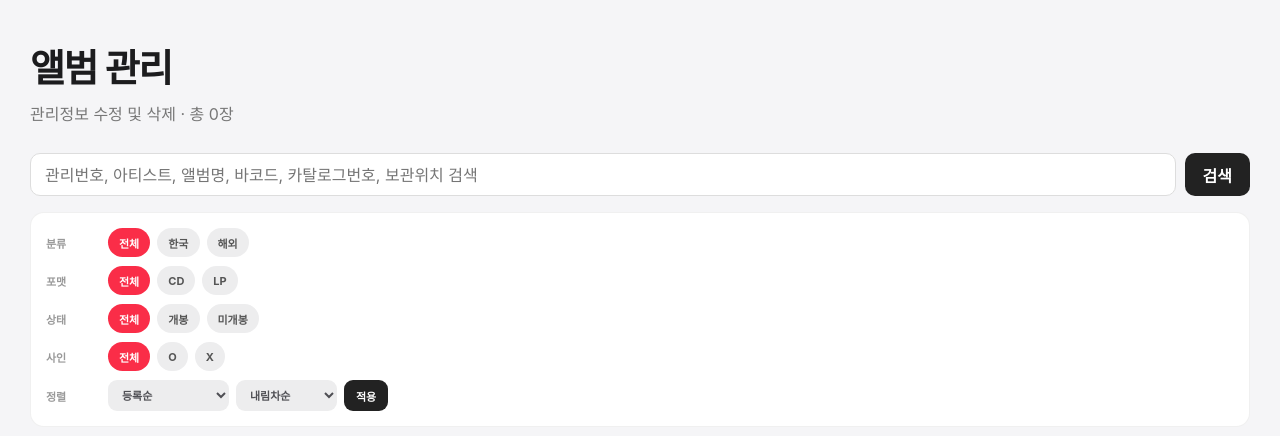
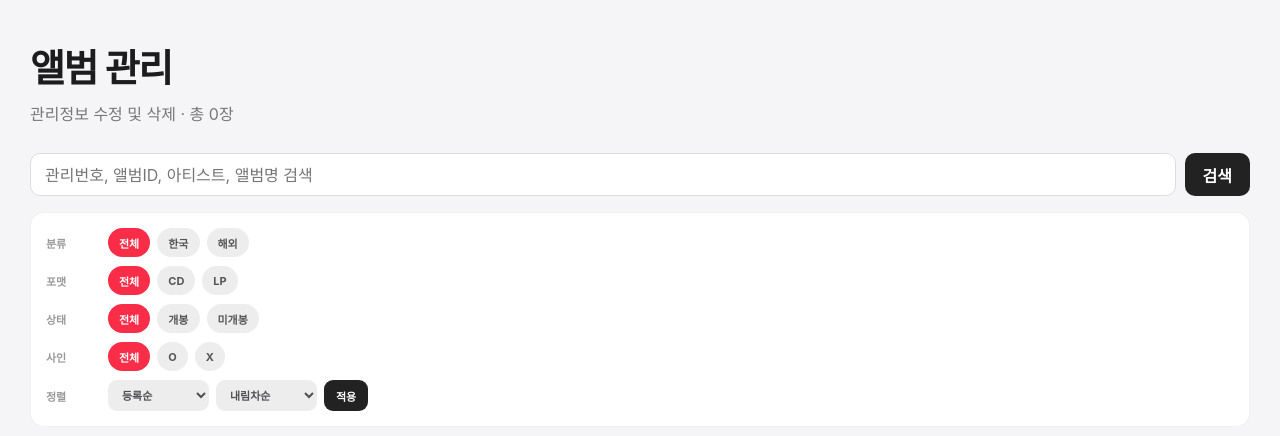
Before and after one commit to Siunaldonumber7/Album-Archive, a Flask app: page /manage in a window 1280 px wide. Shown: the part 68-504 px from the top of the page. Run offline with Flask 3, Linux system fonts and the light colour scheme; the visitor is signed in with stand-in values (Sample User, id 1); data that the repository does not hold is empty; some libraries are stand-ins or nearby versions.

Commit message:
Remove extra physical search and sort controls

```diff
--- a/templates/manage.html
+++ b/templates/manage.html
@@ -760,7 +760,7 @@ td {
 <input
     name="library_q"
     value="{{ library_q }}"
-    placeholder="관리번호, 아티스트, 앨범명, 바코드, 카탈로그번호, 보관위치 검색"
+    placeholder="관리번호, 앨범ID, 아티스트, 앨범명 검색"
 >
 
 
@@ -1037,9 +1037,6 @@ X
         <option value="release_year" {% if sort_by == 'release_year' %}selected{% endif %}>발매년도</option>
         <option value="release_date" {% if sort_by == 'release_date' %}selected{% endif %}>발매일</option>
         <option value="purchase_price" {% if sort_by == 'purchase_price' %}selected{% endif %}>구입금액</option>
-        <option value="purchase_date" {% if sort_by == 'purchase_date' %}selected{% endif %}>구매일</option>
-        <option value="catalog_no" {% if sort_by == 'catalog_no' %}selected{% endif %}>카탈로그번호</option>
-        <option value="storage_location" {% if sort_by == 'storage_location' %}selected{% endif %}>보관위치</option>
     </select>
 
     <select class="sort-select" name="sort_order">
```
